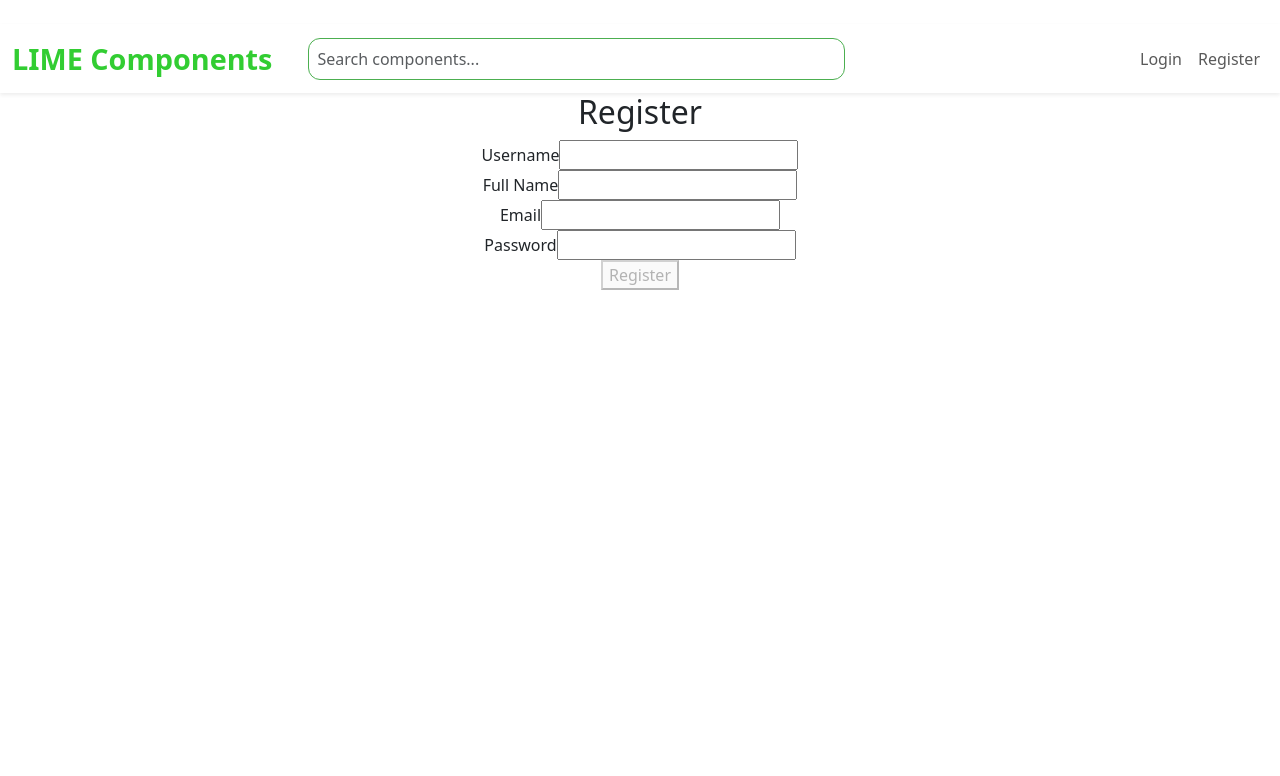
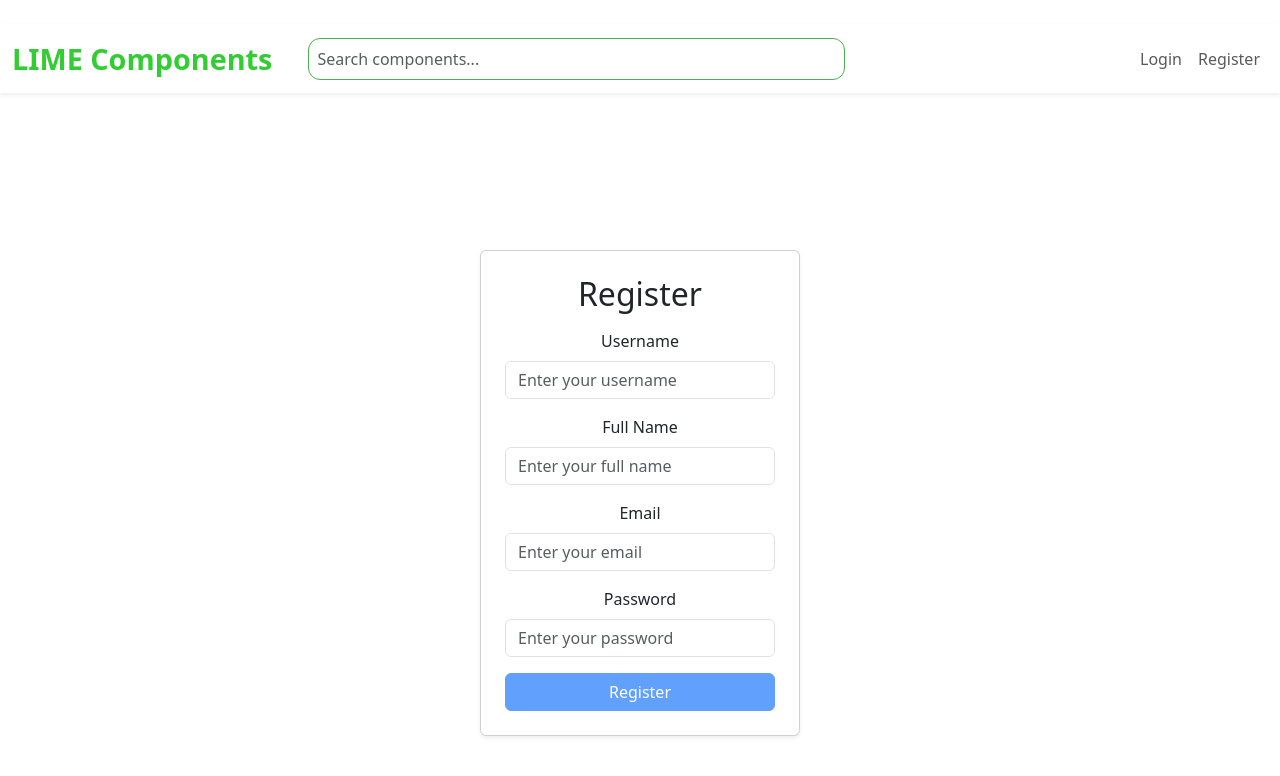
Before and after one commit to PetkoGenchev/LimeTech_Components, an Angular app in the folder limetech_components.client/: page /register in a window 1280 px wide. Shown: the top 776 px of the page. Built offline with nearby package versions, Linux system fonts and the light colour scheme.

Commit message:
Editing html visuals for register, login and basket

```diff
--- a/limetech_components.client/src/app/components/auth/login/login.component.html
+++ b/limetech_components.client/src/app/components/auth/login/login.component.html
@@ -1,14 +1,25 @@
-<h2>Login</h2>
-<form [formGroup]="loginForm" (ngSubmit)="onLogin()">
-  <div>
-    <label for="username">Username</label>
-    <input type="text" id="username" formControlName="username" required />
+<div class="d-flex justify-content-center align-items-center vh-100">
+  <div class="card p-4 shadow-sm" style="width: 320px;">
+    <h2 class="text-center mb-3">Login</h2>
+    <form [formGroup]="loginForm" (ngSubmit)="onLogin()">
+      <div class="mb-3">
+        <label for="username" class="form-label">Username</label>
+        <input type="text" id="username" formControlName="username" class="form-control rounded" placeholder="Enter your username" required />
+      </div>
+
+      <div class="mb-3">
+        <label for="password" class="form-label">Password</label>
+        <input type="password" id="password" formControlName="password" class="form-control rounded" placeholder="Enter your password" required />
+      </div>
+
+      <button type="submit" class="btn btn-primary w-100" [disabled]="loginForm.invalid">Login</button>
+    </form>
+
+    <div *ngIf="loginError" class="text-danger mt-2 text-center">{{ loginError }}</div>
+
+    <div class="text-center mt-3">
+      <p class="mb-2">Don't have an account?</p>
+      <button class="btn btn-outline-primary w-100" (click)="redirectToRegister()">Register Here</button>
+    </div>
   </div>
-  <div>
-    <label for="password">Password</label>
-    <input type="password" id="password" formControlName="password" required />
-  </div>
-  <button type="submit" [disabled]="loginForm.invalid">Login</button>
-</form>
-
-<div *ngIf="loginError" class="error">{{ loginError }}</div>
+</div>
--- a/limetech_components.client/src/app/components/auth/login/login.component.ts
+++ b/limetech_components.client/src/app/components/auth/login/login.component.ts
@@ -34,7 +34,6 @@ export class LoginComponent {
       this.authService.login(credentials).subscribe({
         next: (response) => {
           console.log('Login successful', response);
-          // Redirect to the home page after login
           this.router.navigate(['/']);
         },
         error: (err) => {
@@ -48,4 +47,9 @@ export class LoginComponent {
       this.loginError = 'Please fill out all fields.';
     }
   }
+
+  redirectToRegister() {
+    this.router.navigate(['/register']);
+  }
+
 }
--- a/limetech_components.client/src/app/components/auth/register/register.component.html
+++ b/limetech_components.client/src/app/components/auth/register/register.component.html
@@ -1,40 +1,43 @@
-<h2>Register</h2>
+<div class="d-flex justify-content-center align-items-center vh-100">
+  <div class="card p-4 shadow-sm" style="width: 320px;">
+    <h2 class="text-center mb-3">Register</h2>
     <form [formGroup]="registerForm" (ngSubmit)="onRegister()">
-  <div>
-    <label for="username">Username</label>
-    <input id="username" formControlName="username" (blur)="checkUsername()" />
-    <small *ngIf="usernameMessage" class="error">{{ usernameMessage }}</small>
+
+      <div class="mb-3">
+        <label for="username" class="form-label">Username</label>
+        <input id="username" formControlName="username" (blur)="checkUsername()" class="form-control rounded" placeholder="Enter your username" />
+        <small *ngIf="usernameMessage" class="text-danger d-block mt-1">{{ usernameMessage }}</small>
       </div>
 
-  <div>
-    <label for="fullName">Full Name</label>
-    <input id="fullName" formControlName="fullName" />
-    <small *ngIf="registerForm.get('fullName')?.invalid && registerForm.get('fullName')?.touched " class="error">
+      <div class="mb-3">
+        <label for="fullName" class="form-label">Full Name</label>
+        <input id="fullName" formControlName="fullName" class="form-control rounded" placeholder="Enter your full name" />
+        <small *ngIf="registerForm.get('fullName')?.invalid && registerForm.get('fullName')?.touched" class="text-danger d-block mt-1">
           Full name is required.
         </small>
       </div>
 
-  <div>
-    <label for="email">Email</label>
-    <input id="email" formControlName="email" (blur)="checkEmail()" />
-    <small *ngIf="registerForm.get('email')?.invalid && registerForm.get('email')?.touched" class="error">
+      <div class="mb-3">
+        <label for="email" class="form-label">Email</label>
+        <input id="email" formControlName="email" (blur)="checkEmail()" class="form-control rounded" placeholder="Enter your email" />
+        <small *ngIf="registerForm.get('email')?.invalid && registerForm.get('email')?.touched" class="text-danger d-block mt-1">
           Please enter a valid email.
         </small>
-    <small *ngIf="emailMessage" class="error">{{ emailMessage }}</small>
+        <small *ngIf="emailMessage" class="text-danger d-block mt-1">{{ emailMessage }}</small>
       </div>
 
-  <div *ngIf="generalErrorMessage" class="error">
-    {{ generalErrorMessage }}
+      <div class="mb-3">
+        <label for="password" class="form-label">Password</label>
+        <input id="password" formControlName="password" type="password" class="form-control rounded" placeholder="Enter your password" />
+        <small *ngIf="registerForm.get('password')?.invalid && registerForm.get('password')?.touched" class="text-danger d-block mt-1">
+          Password must be at least 6 characters and contain at least 1 digit.
+        </small>
+        <small *ngIf="passwordMessage" class="text-danger d-block mt-1">{{ passwordMessage }}</small>
       </div>
 
-  <div>
-    <label for="password">Password</label>
-    <input id="password" formControlName="password" type="password" />
-    <small *ngIf="registerForm.get('password')?.invalid && registerForm.get('password')?.touched" class="error">
-      Password must be at least 6 characters and contain at least 1 digit.
-    </small>
-    <small *ngIf="passwordMessage" class="error">{{ passwordMessage }}</small>
+      <button type="submit" class="btn btn-primary w-100" [disabled]="registerForm.invalid">Register</button>
+    </form>
+
+    <div *ngIf="generalErrorMessage" class="text-danger mt-2 text-center">{{ generalErrorMessage }}</div>
   </div>
-
-  <button type="submit" [disabled]="registerForm.invalid">Register</button>
-</form>
+</div>
--- a/limetech_components.client/src/app/components/basket/basket.component.html
+++ b/limetech_components.client/src/app/components/basket/basket.component.html
@@ -1,19 +1,54 @@
-<h2>Your Basket</h2>
+<div class="container mt-4">
+  <h2 class="text-center mb-4">Your Basket</h2>
 
   <form [formGroup]="basketForm">
     <div *ngIf="basket.length > 0; else emptyBasket">
-    <ul formArrayName="selectedItems">
-      <li *ngFor="let item of basket; let i = index">
-        <input type="checkbox" [formControlName]="i" />
-        {{ item.componentName }} - {{ item.quantity }} x ${{ item.pricePerUnit }} = ${{ item.totalPrice }}
-        <button type="button" (click)="removeFromBasket(i, item.componentId)">Remove</button>
-      </li>
-    </ul>
-    <button type="button" (click)="purchaseSelected()">Purchase Selected</button>
-    <button type="button" (click)="clearBasket()">Clear Basket</button>
+      <div class="card p-3 shadow-sm">
+        <div *ngFor="let item of basket; let i = index" class="row align-items-center mb-3">
+          <!-- Checkbox -->
+          <div class="col-auto">
+            <input type="checkbox" [formControlName]="i" class="form-check-input" />
+          </div>
+
+          <!-- Component Name -->
+          <div class="col">
+            <span>{{ item.componentName }}</span>
+          </div>
+
+          <!-- Quantity Controls -->
+          <div class="col-auto d-flex align-items-center">
+            <button type="button" class="btn btn-outline-secondary btn-sm" (click)="decreaseQuantity(i)">
+              -
+            </button>
+            <span class="mx-2">{{ item.quantity }}</span>
+            <button type="button" class="btn btn-outline-secondary btn-sm" (click)="increaseQuantity(i)">
+              +
+            </button>
+          </div>
+
+          <!-- Total Price for the Row -->
+          <div class="col-auto">
+            <span>${{ item.totalPrice }}</span>
+          </div>
+
+          <!-- Remove Button -->
+          <div class="col-auto">
+            <button type="button" class="btn btn-danger btn-sm" (click)="removeFromBasket(i, item.componentId)">
+              Remove
+            </button>
+          </div>
+        </div>
+      </div>
+
+      <!-- Total Price and Purchase Button -->
+      <div class="d-flex justify-content-between align-items-center mt-4">
+        <h4>Total: ${{ totalSelectedPrice }}</h4>
+        <button type="button" class="btn btn-primary" (click)="purchaseSelected()">Purchase Selected</button>
+      </div>
     </div>
   </form>
 
   <ng-template #emptyBasket>
-  <p>Your basket is empty.</p>
+    <p class="text-center text-muted">Your basket is empty.</p>
   </ng-template>
+</div>
--- a/limetech_components.client/src/app/components/basket/basket.component.ts
+++ b/limetech_components.client/src/app/components/basket/basket.component.ts
@@ -125,4 +125,28 @@ export class BasketComponent implements OnInit {
       console.warn('No items selected for purchase.');
     }
   }
+
+  increaseQuantity(index: number): void {
+    if (this.basket[index].quantity < 10) {
+      this.basket[index].quantity++;
+      this.updateTotalPrice(index);
+    }
+  }
+
+  decreaseQuantity(index: number): void {
+    if (this.basket[index].quantity > 1) {
+      this.basket[index].quantity--;
+      this.updateTotalPrice(index);
+    }
+  }
+
+  updateTotalPrice(index: number): void {
+    this.basket[index].totalPrice = this.basket[index].quantity * this.basket[index].pricePerUnit;
+  }
+
+  get totalSelectedPrice(): number {
+    return this.basket
+      .filter((_, i) => this.selectedItems.at(i).value)
+      .reduce((sum, item) => sum + item.totalPrice, 0);
+  }
 }
--- a/limetech_components.client/src/app/services/basket.service.ts
+++ b/limetech_components.client/src/app/services/basket.service.ts
@@ -31,7 +31,7 @@ export class BasketService {
     return this.http.delete<void>(`${this.apiUrl}/${customerId}/basket`);
   }
 
-  purchaseBasket(customerId: string): Observable<void> {
-    return this.http.post<void>(`${this.apiUrl}/${customerId}/purchase`, {});
+  purchaseBasket(customerId: string, selectedComponents: number[]): Observable<void> {
+    return this.http.post<void>(`${this.apiUrl}/${customerId}/purchase`, { componentIds: selectedComponents });
   }
 }
```
Lines whose indentation alone changed are shown as unchanged.
